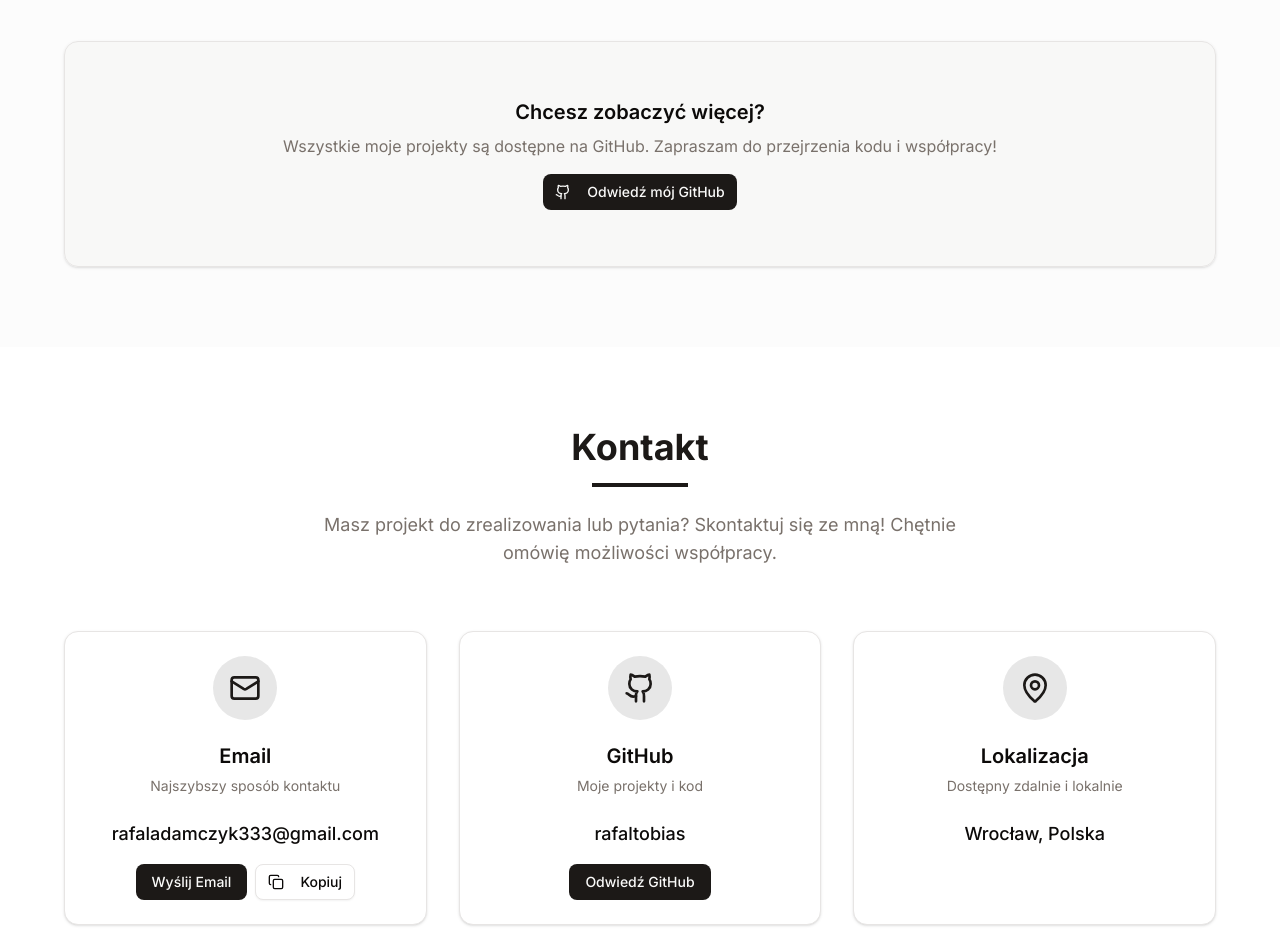
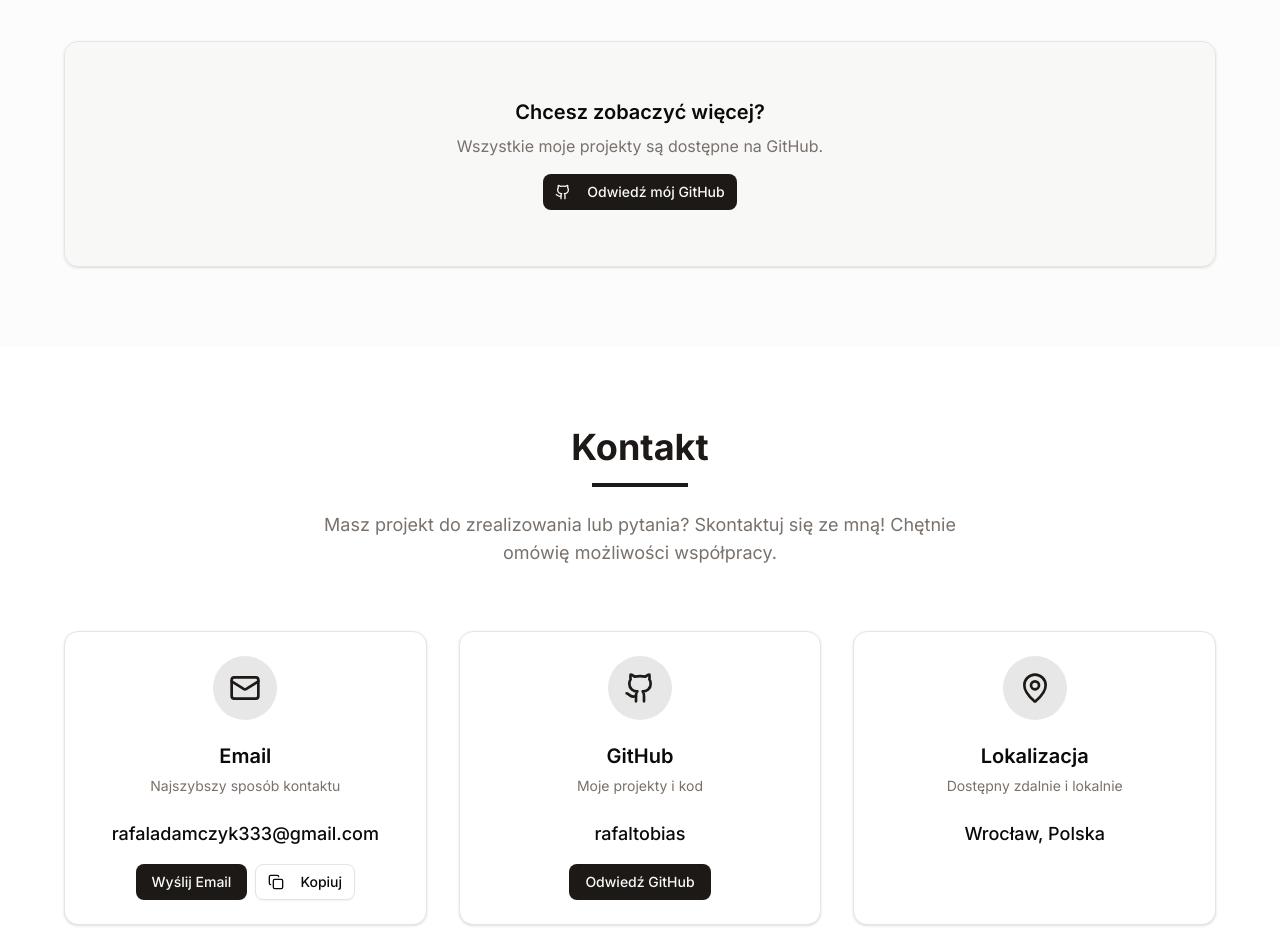
Before and after one commit to rafaltobias/cv-next, a Next.js app: page / in a window 1280 px wide. Shown: the part 3740-4671 px from the top of the page. Built offline with nearby package versions, Linux system fonts and the light colour scheme.

Commit message:
Remove collaboration invitation from GitHub project description

```diff
--- a/src/components/Projects.tsx
+++ b/src/components/Projects.tsx
@@ -173,7 +173,7 @@ export default function Projects() {
               <CardContent className="p-8">
                 <h3 className="text-xl font-semibold mb-2">Chcesz zobaczyć więcej?</h3>
                 <p className="text-muted-foreground mb-4">
-                  Wszystkie moje projekty są dostępne na GitHub. Zapraszam do przejrzenia kodu i współpracy!
+                  Wszystkie moje projekty są dostępne na GitHub.
                 </p>
                 <Button asChild>
                   <Link href="https://github.com/rafaltobias" target="_blank">
```
